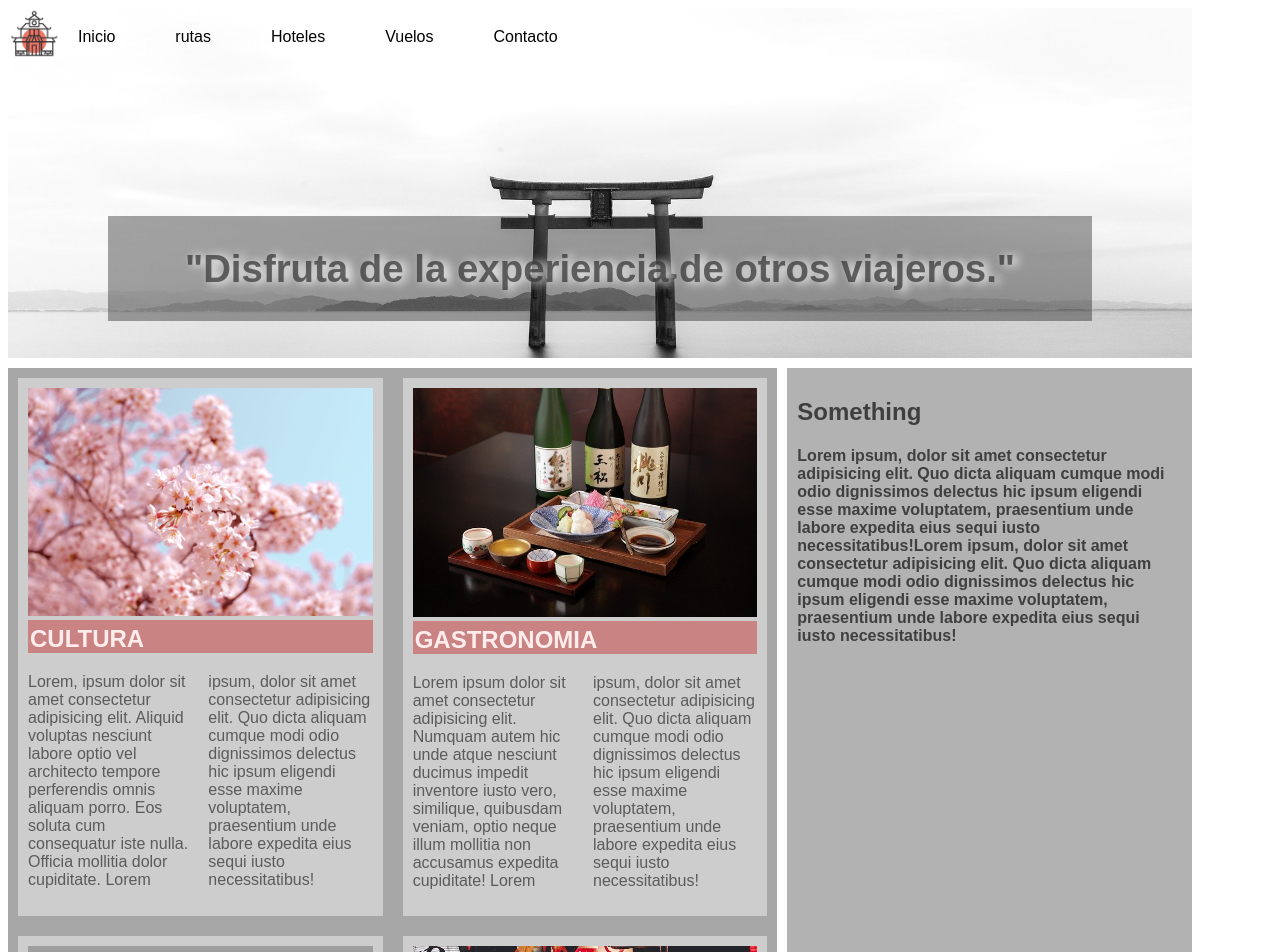
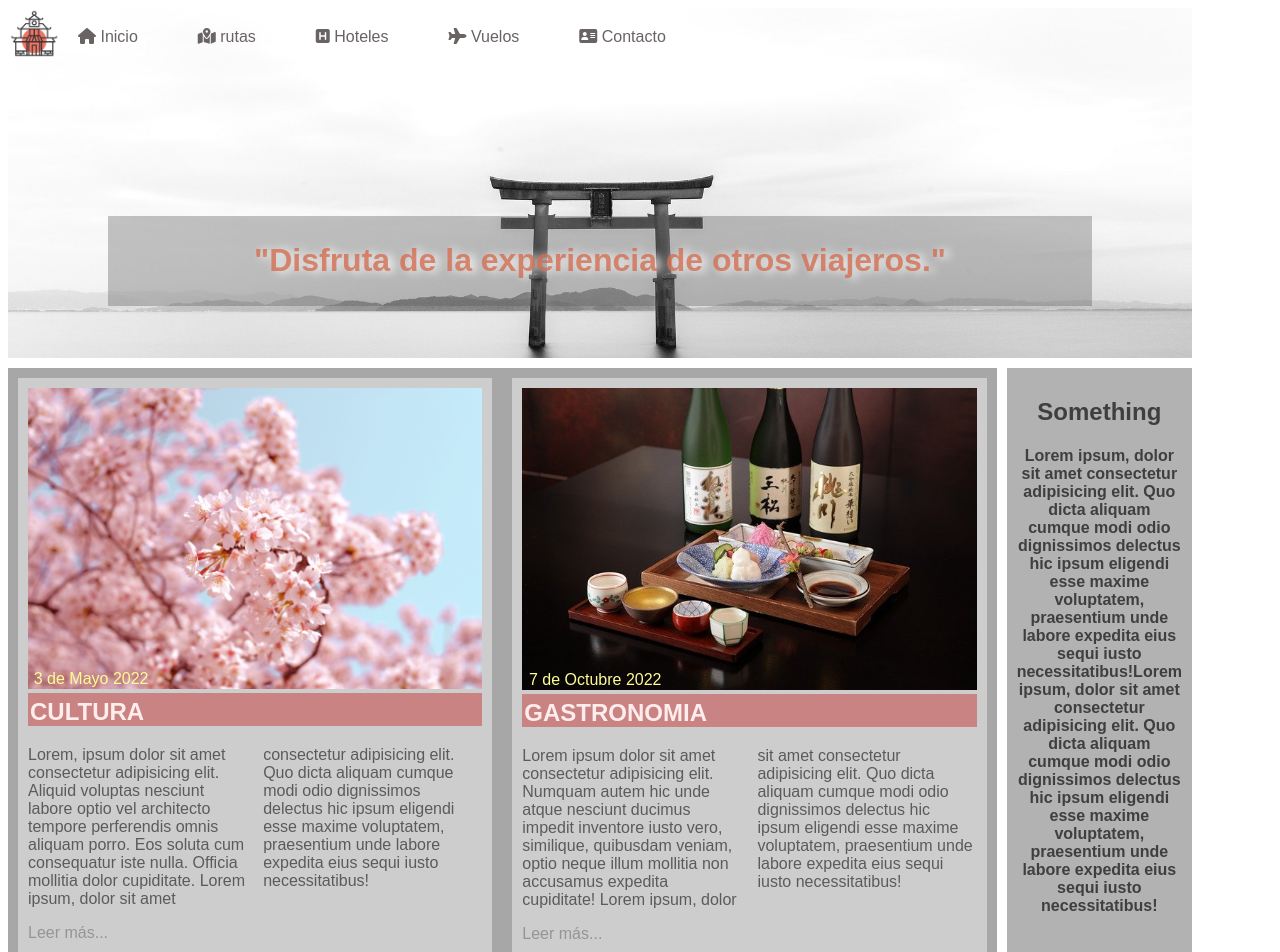
Before and after one commit to BoccoSantiago/Sprint-1, a plain HTML site: page Nivel 2/index.html in a window 1280 px wide. Shown: the top 952 px of the page. Drawn offline with Linux system fonts and the light colour scheme; grey boxes are pictures that could not be loaded.

Commit message:
Ejercicio 5

```diff
--- a/Nivel 2/index.html
+++ b/Nivel 2/index.html
@@ -5,6 +5,7 @@
     <meta http-equiv="X-UA-Compatible" content="IE=edge">
     <meta name="viewport" content="width=device-width, initial-scale=1.0">
     <link rel="stylesheet" href="style.css">
+    <script src="https://kit.fontawesome.com/9f11df2918.js" crossorigin="anonymous"></script>
     <title>Nivel 2</title>
 </head>
 <body>
@@ -12,11 +13,11 @@
     <img class="casa" src="imagenes\logo.png">
         <nav class="menu">
             <ul>
-              <li><a href="#">Inicio</a></li>
-              <li><a href="#">rutas</a></li>
-              <li><a href="#">Hoteles</a></li>
-              <li><a href="#">Vuelos</a></li>
-              <li><a href="#">Contacto</a></li>
+              <li><a href="#"><i class="fa-solid fa-house"></i> Inicio</a></li>
+              <li><a href="#"><i class="fa-solid fa-map-location-dot"></i> rutas</a></li>
+              <li><a href="#"><i class="fa-solid fa-square-h"></i> Hoteles</a></li>
+              <li><a href="#"><i class="fa-solid fa-plane"></i> Vuelos</a></li>
+              <li><a href="#"><i class="fa-solid fa-address-card"></i> Contacto</a></li>
             </ul>
           </nav>
 
@@ -30,33 +31,40 @@
         <div class="columns-section">
             <div class="column-section">
                 <img class="img-main" src="imagenes/sakura.jpg">
+                <div class="texto-imagen">3 de Mayo 2022</div>
                 <h2>CULTURA</h2>
                 <p>Lorem, ipsum dolor sit amet consectetur adipisicing elit. Aliquid voluptas nesciunt labore optio vel architecto tempore perferendis omnis aliquam porro. Eos soluta cum consequatur iste nulla. Officia mollitia dolor cupiditate. Lorem ipsum, dolor sit amet consectetur adipisicing elit. Quo dicta aliquam cumque modi odio dignissimos delectus hic ipsum eligendi esse maxime voluptatem, praesentium unde labore expedita eius sequi iusto necessitatibus!
                 </p>
+                <a href="#"><span>Leer más...<span></a>
             </div>
             <div class="column-section">
                 <img class="img-main" src="imagenes/comida.jpg">
+                <div class="texto-imagen">7 de Octubre 2022</div>
                 <h2>GASTRONOMIA</h2>
                 <p>Lorem ipsum dolor sit amet consectetur adipisicing elit. Numquam autem hic unde atque nesciunt ducimus impedit inventore iusto vero, similique, quibusdam veniam, optio neque illum mollitia non accusamus expedita cupiditate! Lorem ipsum, dolor sit amet consectetur adipisicing elit. Quo dicta aliquam cumque modi odio dignissimos delectus hic ipsum eligendi esse maxime voluptatem, praesentium unde labore expedita eius sequi iusto necessitatibus!</p>
+                <a href="#"><span>Leer más...<span></a>
             </div>
          </div>
         <div class="columns-section">
             <div class="column-section">
                 <img class="img-main" src="imagenes/fuji.jpg">
+                <div class="texto-imagen">5 de enero 2022</div>
                 <h2>TURISMO</h2>
                 <p>Lorem ipsum dolor sit amet consectetur adipisicing elit. Nisi nesciunt soluta laboriosam quaerat! Minima alias autem error tempore, architecto excepturi velit qui obcaecati nisi nemo. Fugiat pariatur deserunt eligendi eveniet. Lorem ipsum, dolor sit amet consectetur adipisicing elit. Quo dicta aliquam cumque modi odio dignissimos delectus hic ipsum eligendi esse maxime voluptatem, praesentium unde labore expedita eius sequi iusto necessitatibus!</p>
+                <a href="#"><span>Leer más...<span></a>
         </div>
         <div class="column-section">
                 <img class="img-main" src="imagenes/noche.jpg">
+                <div class="texto-imagen">1 de marzo 2022</div>
                 <h2>VIDA NOCTURNA</h2>
                 <p>Lorem ipsum dolor sit amet consectetur adipisicing elit. Fuga, quam sunt, quas quisquam quasi itaque aspernatur velit necessitatibus unde praesentium tempora molestiae ratione sed deleniti commodi consectetur accusamus, nisi possimus. Lorem ipsum, dolor sit amet consectetur adipisicing elit. Quo dicta aliquam cumque modi odio dignissimos delectus hic ipsum eligendi esse maxime voluptatem, praesentium unde labore expedita eius sequi iusto necessitatibus!</p>
+                <a href="#"><span>Leer más...<span></a>
         </div>
         </div>
     </div>
         <aside>
                 <h2>Something</h2>
                 <h4>Lorem ipsum, dolor sit amet consectetur adipisicing elit. Quo dicta aliquam cumque modi odio dignissimos delectus hic ipsum eligendi esse maxime voluptatem, praesentium unde labore expedita eius sequi iusto necessitatibus!Lorem ipsum, dolor sit amet consectetur adipisicing elit. Quo dicta aliquam cumque modi odio dignissimos delectus hic ipsum eligendi esse maxime voluptatem, praesentium unde labore expedita eius sequi iusto necessitatibus!</h4>
-
         </aside>
 
 </main>
--- a/Nivel 2/style.css
+++ b/Nivel 2/style.css
@@ -25,7 +25,7 @@ main {
     text-align: left;
     margin-top: 10px;
     margin-bottom: 10px;
-=
+
 }
 
 footer {
@@ -39,6 +39,7 @@ footer {
 
 ul {
     display: flex;
+    flex-wrap: wrap;
 
 
 
@@ -58,9 +59,9 @@ li {
 
 
 
-a {
+header a {
     padding: 0 30px 0 30px;
-    color: black;
+    color: rgb(105, 99, 99);
     text-decoration: none;
     width: auto;
     font-size: 100%;
@@ -69,7 +70,7 @@ a {
 
 }
 
-a:hover {
+header a:hover {
     color: rgba(255, 64, 0, 0.642);
     transition: color .5s;
 }
@@ -81,20 +82,21 @@ a:hover {
 .titulo {
     text-align: center;
     padding: 5px;
-    color: rgba(51, 51, 51, 0.717);
+    color: rgba(212, 107, 80, 0.782);
     text-shadow: 5px 1px 10px rgb(255, 255, 255);
-    background: rgba(0, 0, 0, 0.354);
+    background: rgba(88, 88, 88, 0.354);
     margin: 100px;
-    font-size:1.5vw;
+    font-size:100%;
 
 }
 
 aside {
     background: rgb(178, 178, 178);
     margin: 0 0 0 10px;
-    width: auto;
+    width: 30%;
     color: rgb(63, 63, 63);
     padding: 10px;
+    text-align: center;
 
 }
 
@@ -131,6 +133,19 @@ aside {
 }
 
 
+.section a{
+    text-decoration: none;
+    color: rgb(152, 148, 148);
+
+}
+
+.texto-imagen{
+    position: absolute;
+    transform: translate(5%, -130%);
+    color: rgb(252, 252, 150);
+
+}
+
 
 
 @media only screen and (max-width: 768px) {
@@ -152,8 +167,17 @@ aside {
         margin: 20px;
         font-size: 2vw;
         position: relative;
-        top: 100px;
+        top: 50px;
     }
+
+    ul {
+        display: flex;
+        flex-wrap: wrap;
+        overflow: hidden;
+        justify-content: center;
+    }
+
+
 
 }
 
@@ -193,4 +217,7 @@ aside {
         position: relative;
         top: 50px;
     }
+    header a{
+        padding: 15px;
+    }
 }
```
Lines whose indentation alone changed are shown as unchanged.
